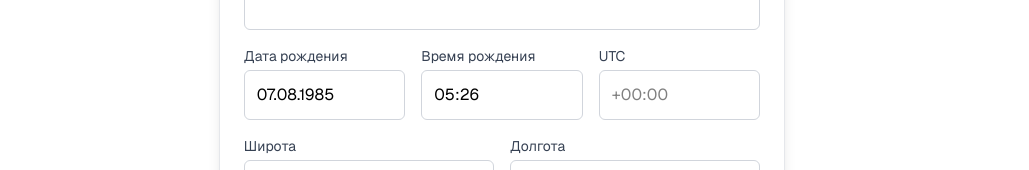
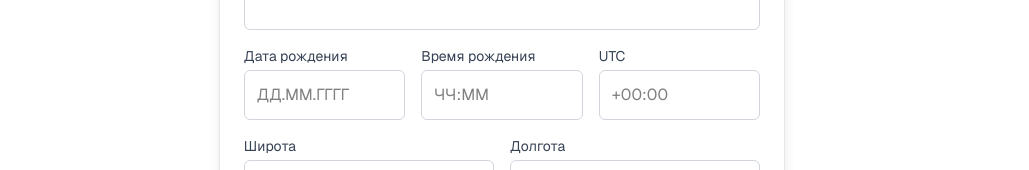
Before and after one commit to icepik77/pro12, a Next.js app: page / in a window 1280 px wide. Shown: the part 373-543 px from the top of the page, without its empty margins (138-1167 px from the left). Built offline with nearby package versions, Linux system fonts and the light colour scheme.

Commit message:
placeholder input deleted

```diff
--- a/src/app/ui/BirthForm.tsx
+++ b/src/app/ui/BirthForm.tsx
@@ -43,8 +43,8 @@ interface BirthFormProps {
 export default function BirthForm({ setBirthData, localTime }: BirthFormProps) {
   const [formData, setFormData] = useState({
     name: "",
-    date: "07.08.1985",
-    time: "05:26",
+    date: "",
+    time: "",
     city: "",
     latitude: "",
     longitude: "",
```
